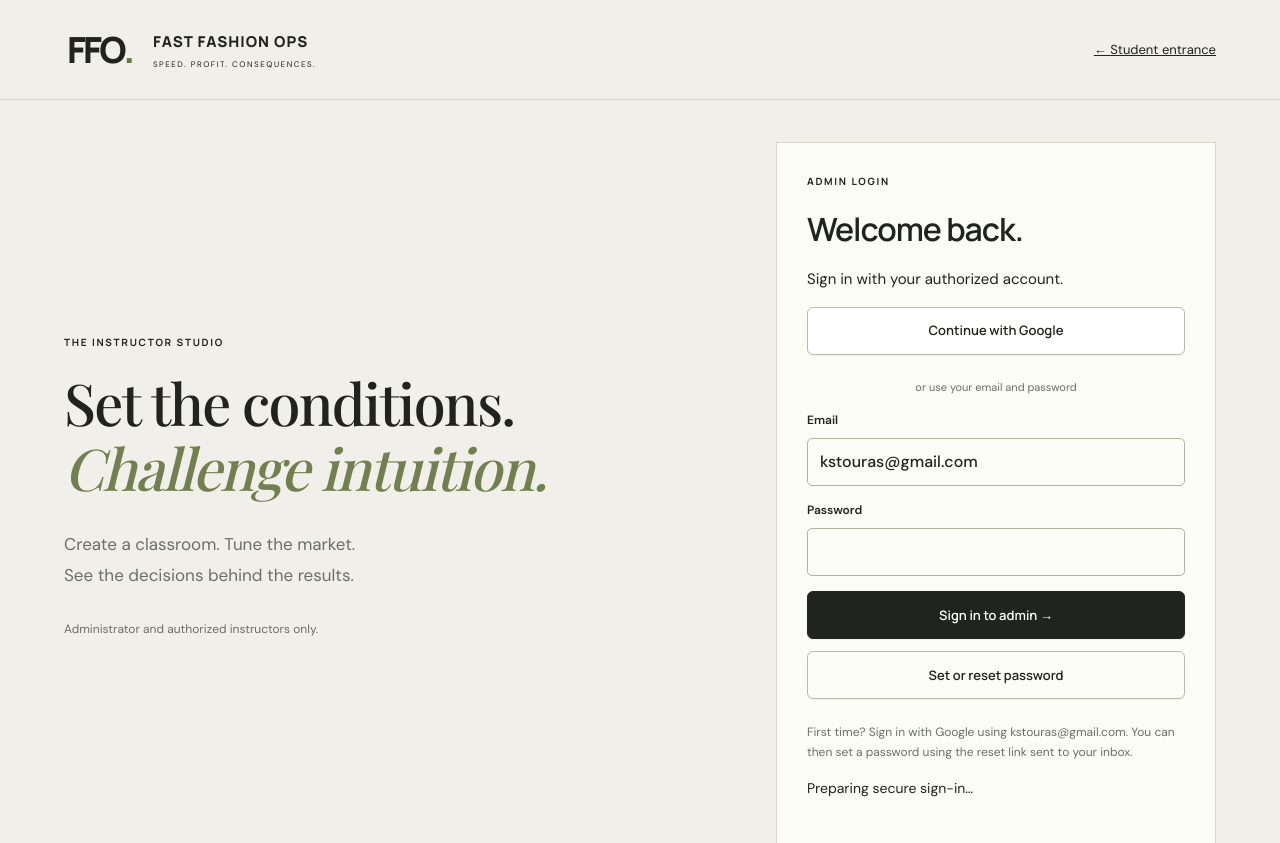
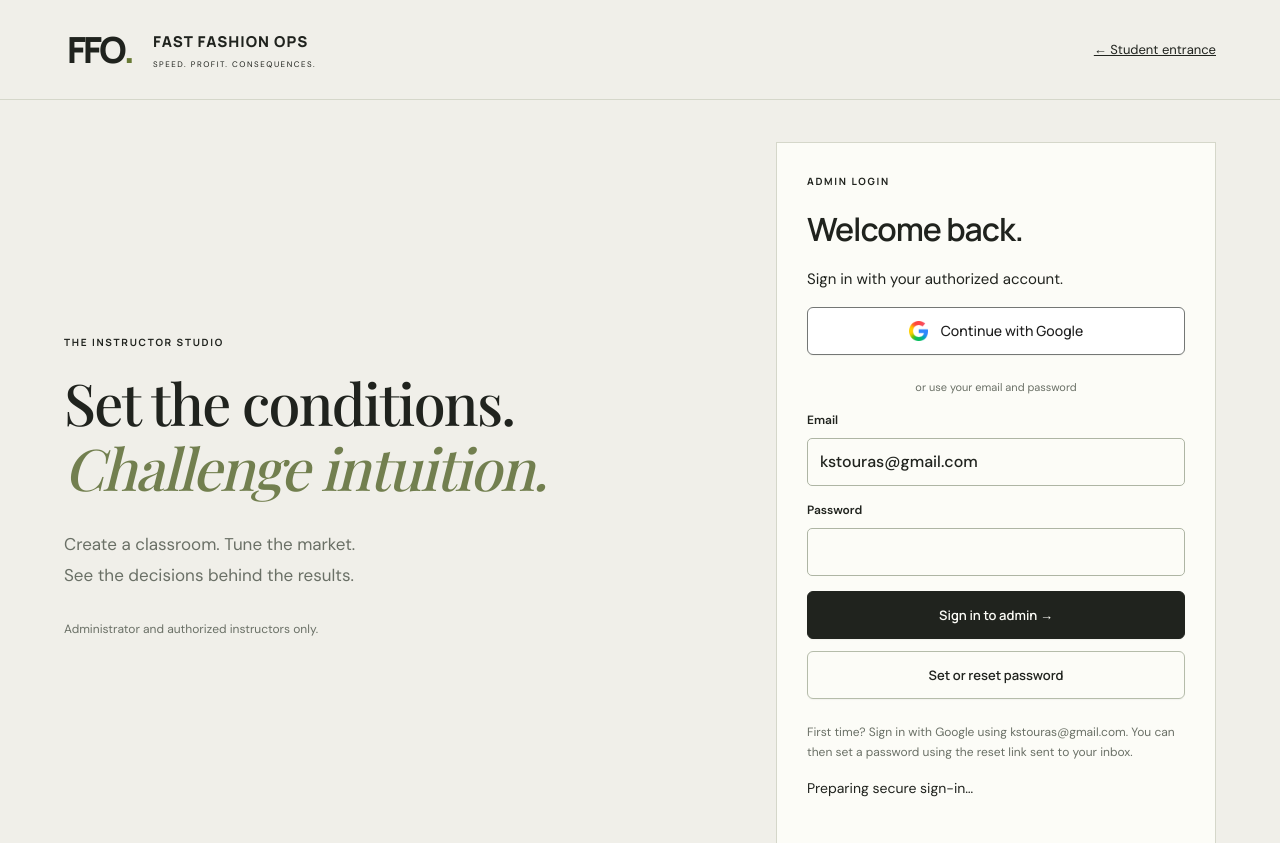
Before and after one commit to konstantinosStouras/fast-fashion-simulation, a website: page admin/index.html in a window 1280 px wide. Shown: the top 843 px of the page. Drawn offline with nearby package versions, Linux system fonts and the light colour scheme; no server answers; a web font is replaced by a local one.

Commit message:
Polish Google sign-in buttons with official brand icon

```diff
--- a/admin/index.html
+++ b/admin/index.html
@@ -2,6 +2,6 @@
 <html lang="en"><head><meta charset="utf-8"><meta name="viewport" content="width=device-width,initial-scale=1"><meta name="robots" content="noindex"><title>Admin login — Fast Fashion Ops</title><link rel="icon" href="../favicon.svg" type="image/svg+xml"><link rel="stylesheet" href="../design.css"><link rel="stylesheet" href="../ui.css"><link rel="stylesheet" href="admin.css"></head>
 <body><a href="#admin-main" class="skip-link">Skip to admin login</a><header><a class="brand" href="../"><span class="brand-mark">FFO<span class="brand-dot">.</span></span><span class="brand-title">FAST FASHION OPS<small>SPEED. PROFIT. CONSEQUENCES.</small></span></a><a class="return-link" href="../">← Student entrance</a></header>
 <main id="admin-main" tabindex="-1"><section class="admin-intro"><p class="eyebrow">THE INSTRUCTOR STUDIO</p><h1 class="page-title">Set the conditions.<br><em>Challenge intuition.</em></h1><p class="intro">Create a classroom. Tune the market.<br>See the decisions behind the results.</p><p class="hint">Administrator and authorized instructors only.</p></section>
-<section class="panel admin-card"><p class="eyebrow">ADMIN LOGIN</p><h2>Welcome back.</h2><p>Sign in with your authorized account.</p><form id="admin-login"><button id="admin-google" class="google" type="button">Continue with Google</button><p class="divider">or use your email and password</p><label>Email<input id="admin-email" type="email" autocomplete="username" value="kstouras@gmail.com" required></label><label>Password<input id="admin-password" type="password" autocomplete="current-password" required></label><button id="admin-submit">Sign in to admin →</button><button id="admin-reset" class="secondary" type="button">Set or reset password</button><p class="hint">First time? Sign in with Google using kstouras@gmail.com. You can then set a password using the reset link sent to your inbox.</p></form>
+<section class="panel admin-card"><p class="eyebrow">ADMIN LOGIN</p><h2>Welcome back.</h2><p>Sign in with your authorized account.</p><form id="admin-login"><button id="admin-google" class="google" type="button"><img src="../assets/google-g.png" class="google-mark" alt="" width="20" height="20"><span>Continue with Google</span></button><p class="divider">or use your email and password</p><label>Email<input id="admin-email" type="email" autocomplete="username" value="kstouras@gmail.com" required></label><label>Password<input id="admin-password" type="password" autocomplete="current-password" required></label><button id="admin-submit">Sign in to admin →</button><button id="admin-reset" class="secondary" type="button">Set or reset password</button><p class="hint">First time? Sign in with Google using kstouras@gmail.com. You can then set a password using the reset link sent to your inbox.</p></form>
 <div id="admin-signed-in" hidden><p id="admin-identity"></p><div class="button-row"><button id="admin-enter">Open instructor studio →</button><button id="admin-refresh" class="secondary">I have verified my email</button><button id="admin-verify" class="secondary">Resend verification email</button><button id="admin-switch" class="secondary">Use another account</button></div></div><p id="admin-message" role="status" aria-live="polite">Preparing secure sign-in…</p></section></main>
 <footer><span>FAST FASHION OPS / FFO</span><span>Speed. Profit. Consequences.</span></footer><script type="module" src="login.js"></script></body></html>
--- a/ui.css
+++ b/ui.css
@@ -77,3 +77,6 @@ body:has(dialog[open]){overflow:hidden}
 .brand{display:flex;align-items:center;gap:12px;text-decoration:none}.brand .brand-mark{font-size:36px;font-weight:900;letter-spacing:-3px;color:var(--ink);line-height:1}.brand .brand-dot{color:#687a35}.brand .brand-title{font-size:15px;letter-spacing:1px;color:var(--ink)}.brand small{font-size:8px;letter-spacing:1.5px;margin-top:7px}.brand .brand-mark .brand-dot{letter-spacing:0}
 [hidden]{display:none!important}
 #profile-form,#change-email{margin-bottom:22px}#profile-history small{display:block;margin-top:5px}#profile-history .stats{margin:20px 0}#profile-history .stats strong{font-size:clamp(22px,2.5vw,32px)}
+
+/* Official Google sign-in mark; retain its colours and aspect ratio. */
+button.google{position:relative;gap:12px;background:#fff;color:#1f1f1f;border:1px solid #747775;min-height:48px;padding:12px 16px;font-size:14px;font-weight:500;letter-spacing:0;border-radius:6px}button.google .google-mark{width:20px;height:20px;flex:0 0 20px;object-fit:contain;display:block}button.google:hover:not(:disabled){background:#f8faff;color:#1f1f1f;border-color:#747775;box-shadow:0 1px 3px #3c404326}button.google:active:not(:disabled){background:#edf2fa}button.google:focus-visible{outline:3px solid #4285f4;outline-offset:3px}
```
Also changed, not shown: index.html (+1 -1 lines), assets/README.md (added), assets/google-g.png (added).
